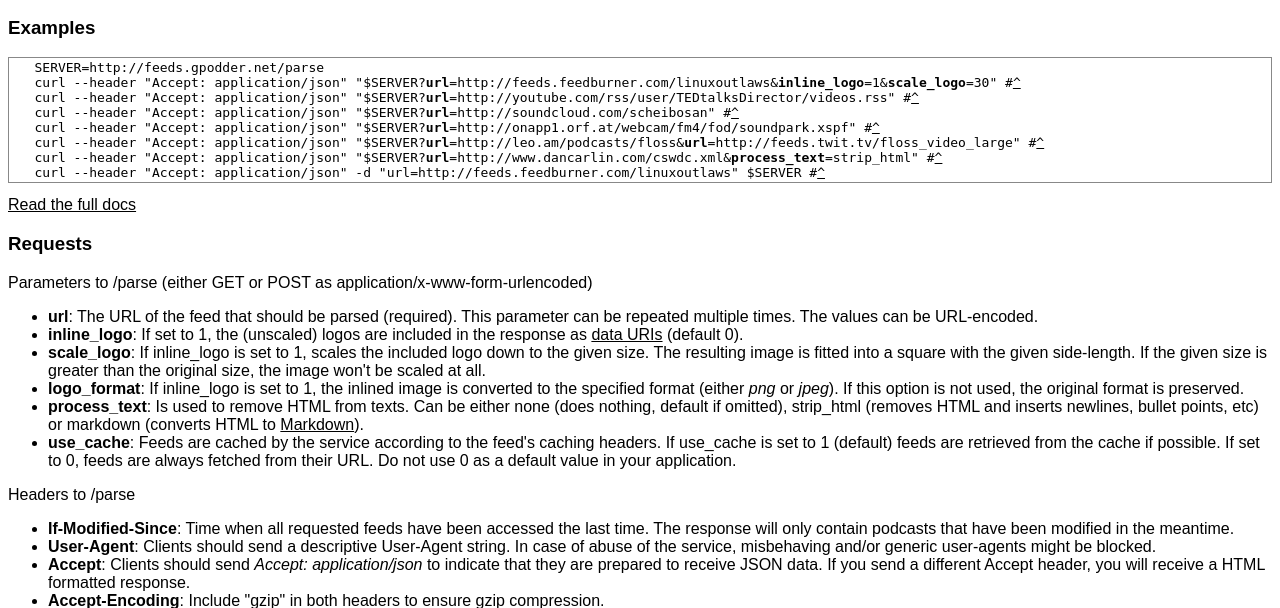
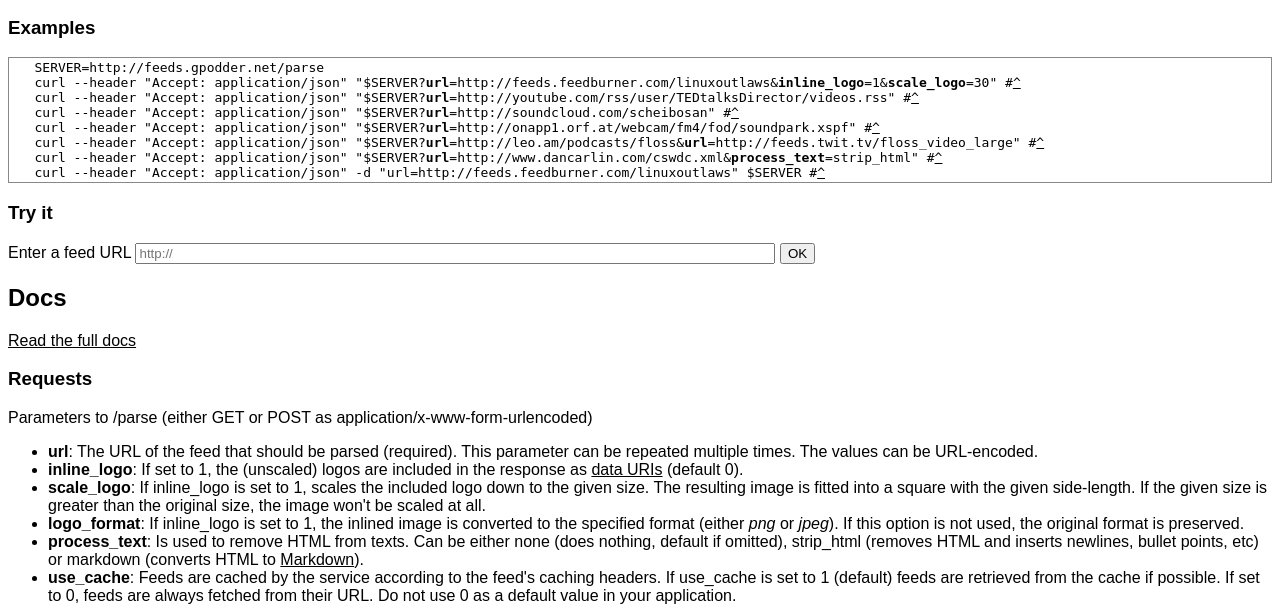
Before and after one commit to gpodder/mygpo-feedservice, a Django app: page / in a window 1280 px wide. Shown: the part 149-757 px from the top of the page. Run offline with Django 3.2, Linux system fonts and the light colour scheme; parts of the project's set-up code (start-up, migrations or seed data) failed here and were passed over.

Commit message:
add a "Try it" section to index.html

```diff
--- a/feedservice/urls.py
+++ b/feedservice/urls.py
@@ -4,5 +4,5 @@ from feedservice.webservice.views import ParseView, IndexView
 
 urlpatterns = patterns('',
     (r'^$',               IndexView.as_view()),
-    (r'^parse$',          ParseView.as_view()),
+ url(r'^parse$',          ParseView.as_view(),     name='parse'),
 )
--- a/feedservice/webservice/templates/index.html
+++ b/feedservice/webservice/templates/index.html
@@ -34,6 +34,14 @@
    curl --header "Accept: application/json" "$SERVER?<strong>url</strong>=http://leo.am/podcasts/floss&amp;<strong>url</strong>=http://feeds.twit.tv/floss_video_large"</a> #<a href="/parse?url=http://leo.am/podcasts/floss&url=http://feeds.twit.tv/floss_video_large" title="see HTML response">^</a>
    curl --header "Accept: application/json" "$SERVER?<strong>url</strong>=http://www.dancarlin.com/cswdc.xml&amp;<strong>process_text</strong>=strip_html"</a> #<a href="/parse?url=http://www.dancarlin.com/cswdc.xml&process_text=strip_html" title="see HTML response">^</a>
    curl --header "Accept: application/json" -d "url=http://feeds.feedburner.com/linuxoutlaws" $SERVER #<a href="/parse?url=http://feeds.feedburner.com/linuxoutlaws" title="see HTML response">^</a></pre>
+
+  <form action="{% url "parse" %}" method="get">
+   <h3>Try it</h3>
+   Enter a feed URL <input type="text" name="url" placeholder="http://" style="width: 50%" />
+   <button type="submit">OK</button>
+  </form>
+
+  <h2>Docs</h2>
 
   <a href="https://gpoddernet-feed-service.readthedocs.org/">Read the full docs</a>
 
```
